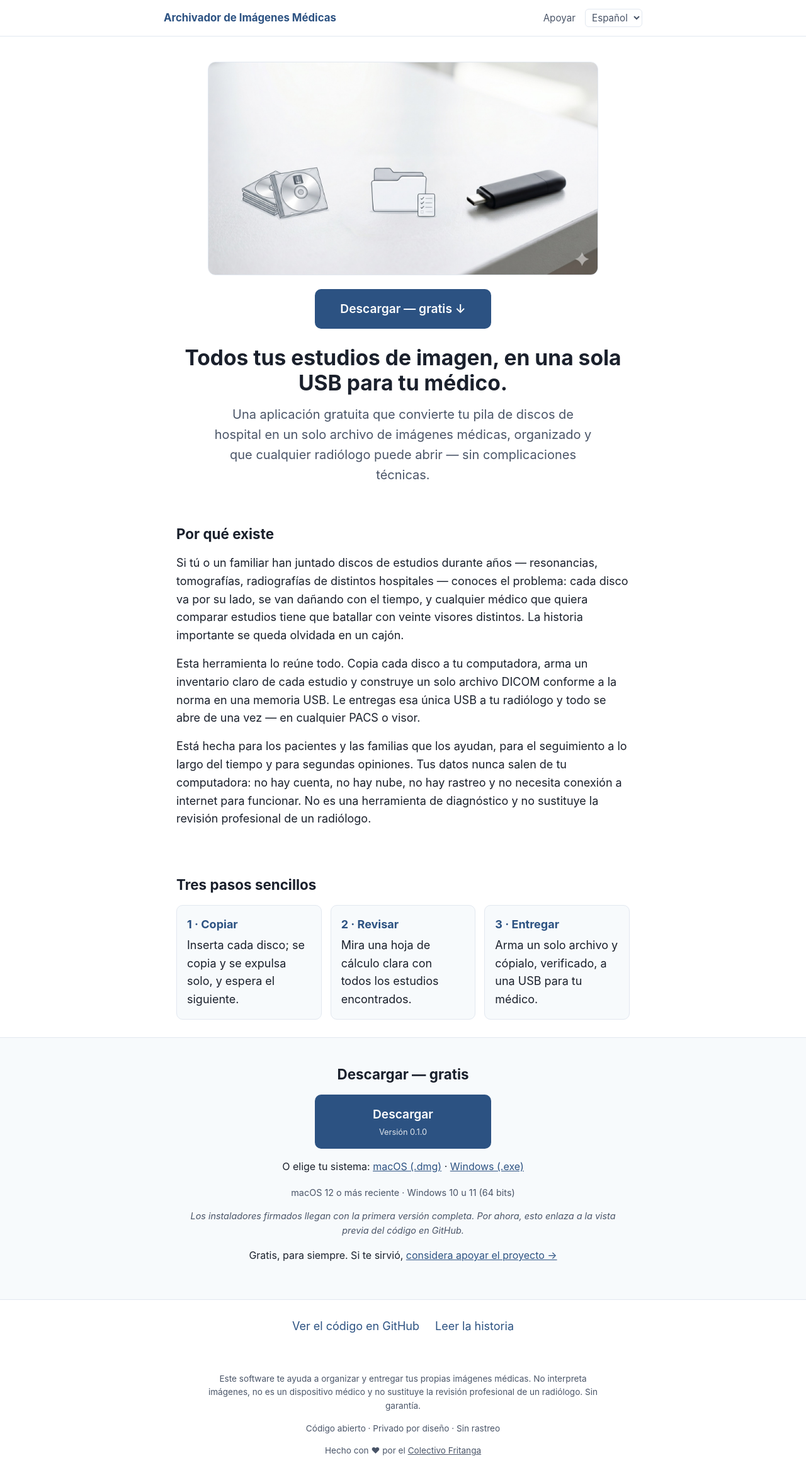
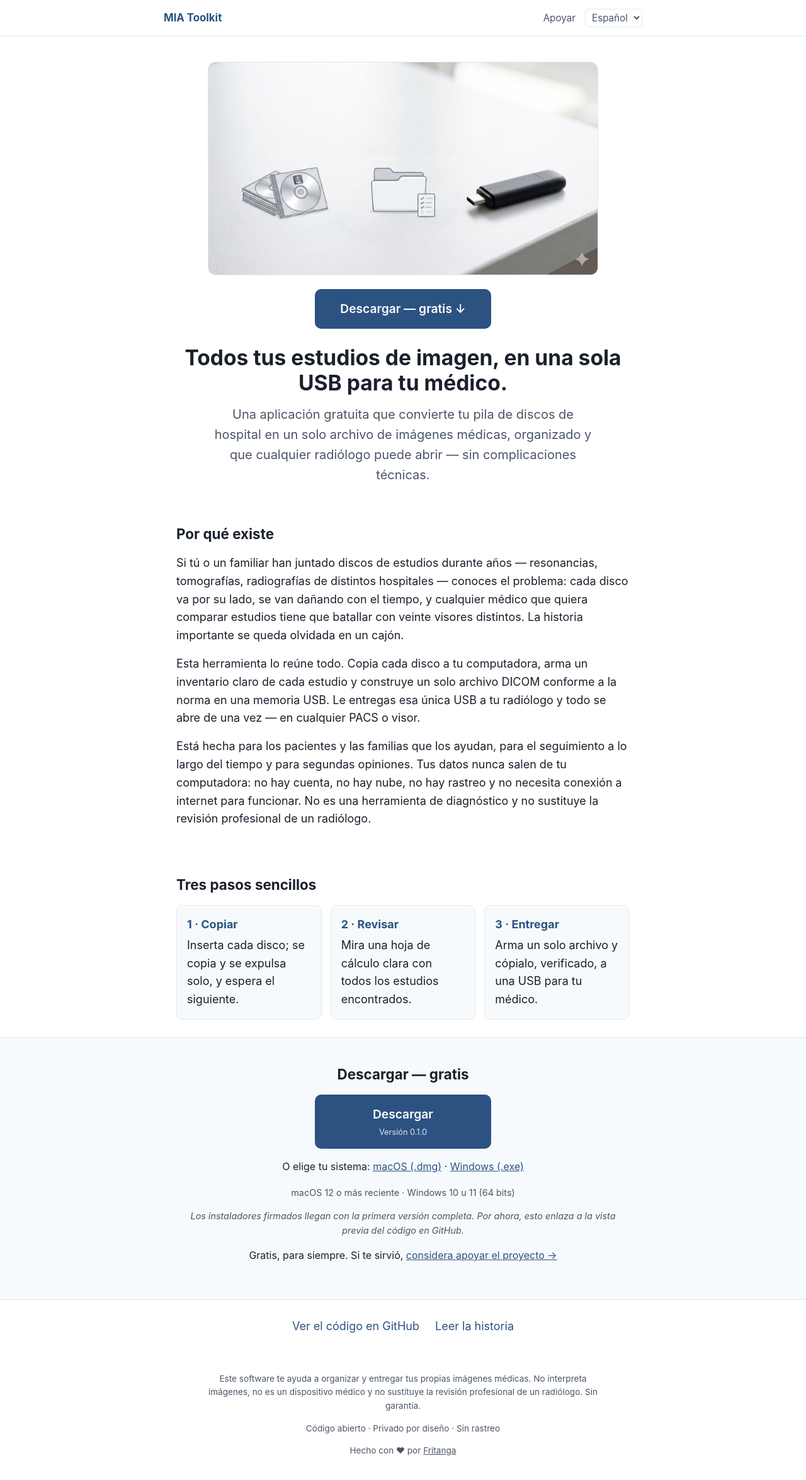
Before and after one commit to Fritanga-Collective/mia-toolkit, a plain HTML site: page website/es.html in a window 1280 px wide. Shown: the whole page at 63% size. Drawn offline with Linux system fonts and the light colour scheme.

Commit message:
Website: fix remaining brand strings to MIA Toolkit (es title/brand, support title)

```diff
--- a/website/es.html
+++ b/website/es.html
@@ -3,7 +3,7 @@
 <head>
   <meta charset="utf-8">
   <meta name="viewport" content="width=device-width, initial-scale=1">
-  <title>Archivador de Imágenes Médicas — todos tus estudios en una USB</title>
+  <title>MIA Toolkit — todos tus estudios en una USB</title>
   <meta name="description" content="Una aplicación gratuita y privada que
     convierte tus discos de estudios médicos en un solo archivo organizado que
     tu radiólogo puede abrir desde una memoria USB.">
@@ -13,7 +13,7 @@
 <body>
   <header>
     <div class="wrap topbar">
-      <a class="brand" href="es.html">Archivador de Imágenes Médicas</a>
+      <a class="brand" href="es.html">MIA Toolkit</a>
       <nav class="lang">
         <a href="soporte.html">Apoyar</a>
         <select class="langsel" aria-label="Idioma"
@@ -112,8 +112,8 @@
         médico y no sustituye la revisión profesional de un radiólogo. Sin
         garantía.</p>
       <p>Código abierto · Privado por diseño · Sin rastreo</p>
-      <p class="made-by">Hecho con ♥ por el
-        <a href="https://fritanga.co">Colectivo Fritanga</a></p>
+      <p class="made-by">Hecho con ♥ por
+        <a href="https://fritanga.co">Fritanga</a></p>
     </div>
   </footer>
 
```
Also changed, not shown: website/support.html (+3 -3 lines).
